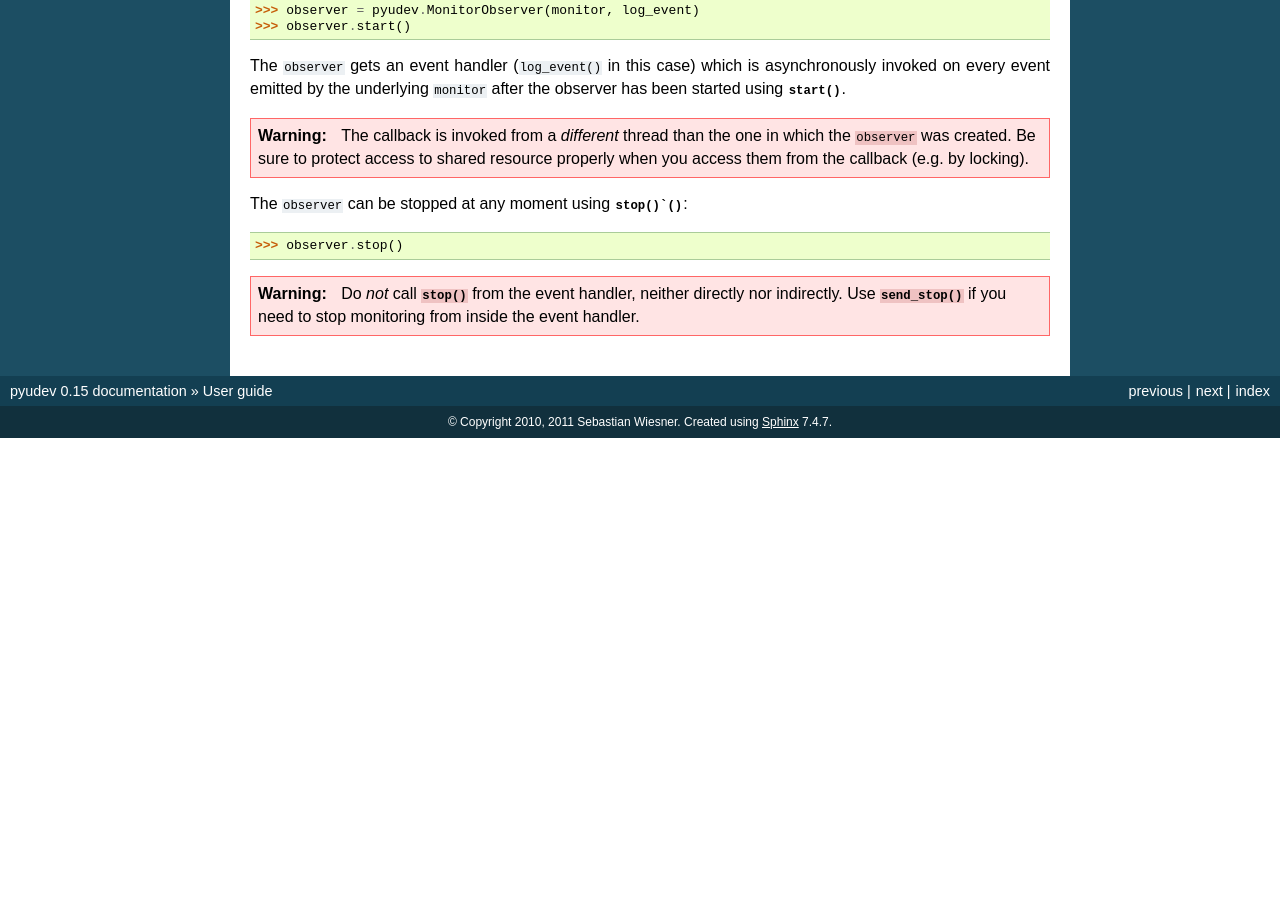
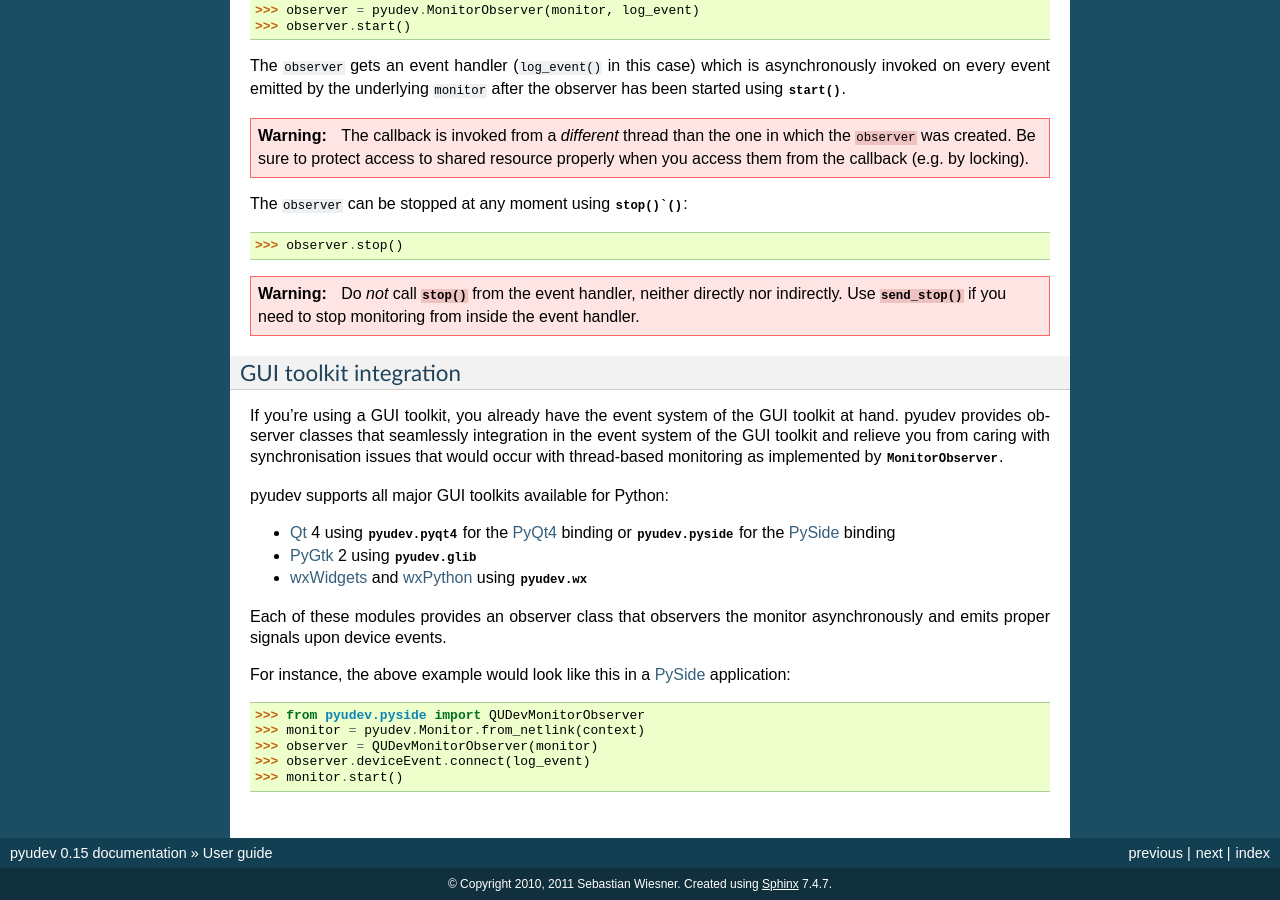
Before and after one commit to pyudev/pyudev, a Sphinx documentation site: the page built from doc/guide.rst, in a window 1280 px wide and 900 px high, scrolled down 4696 px. Built offline with Sphinx 7.4.7, drawn with Linux system fonts in a browser that asks for light colours; before the commit the page ends 5134 px from its top, so only the background shows below that; some of the changed text lies outside the part shown.

Commit message:
Section about toolkit integration, see #40

```diff
--- a/doc/guide.rst
+++ b/doc/guide.rst
@@ -321,5 +321,39 @@ The ``observer`` can be stopped at any moment using :meth:`~MonitorObserver.stop
    if you need to stop monitoring from inside the event handler.
 
 
+GUI toolkit integration
+~~~~~~~~~~~~~~~~~~~~~~~
+
+If you're using a GUI toolkit, you already have the event system of the GUI
+toolkit at hand.  pyudev provides observer classes that seamlessly integration
+in the event system of the GUI toolkit and relieve you from caring with
+synchronisation issues that would occur with thread-based monitoring as
+implemented by :class:`MonitorObserver`.
+
+pyudev supports all major GUI toolkits available for Python:
+
+- Qt_ 4 using :mod:`pyudev.pyqt4` for the PyQt4_ binding or :mod:`pyudev.pyside`
+  for the PySide_ binding
+- PyGtk_ 2 using :mod:`pyudev.glib`
+- wxWidgets_ and wxPython_ using :mod:`pyudev.wx`
+
+Each of these modules provides an observer class that observers the monitor
+asynchronously and emits proper signals upon device events.
+
+For instance, the above example would look like this in a PySide_ application:
+
+>>> from pyudev.pyside import QUDevMonitorObserver
+>>> monitor = pyudev.Monitor.from_netlink(context)
+>>> observer = QUDevMonitorObserver(monitor)
+>>> observer.deviceEvent.connect(log_event)
+>>> monitor.start()
+
+
 .. _pypi: https://pypi.python.org/pypi/pyudev
 .. _libudev: http://www.kernel.org/pub/linux/utils/kernel/hotplug/libudev/
+.. _Qt: http://qt-project.org/
+.. _PyQt4: http://riverbankcomputing.co.uk/software/pyqt/intro
+.. _PySide: http://www.pyside.org
+.. _PyGtk: http://www.pygtk.org/
+.. _wxWidgets: http://wxwidgets.org
+.. _wxPython: http://www.wxpython.org
```
